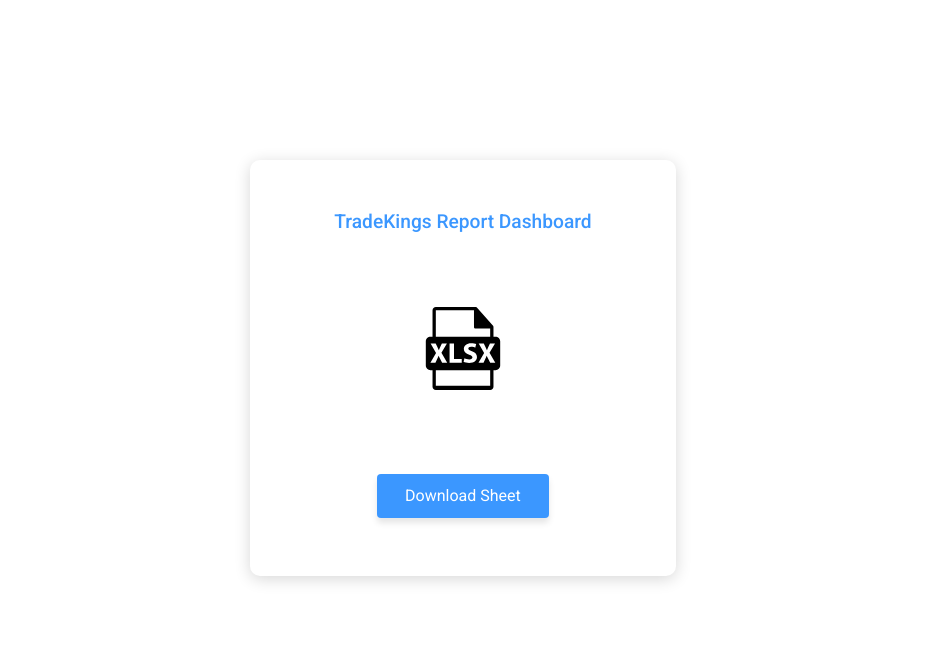
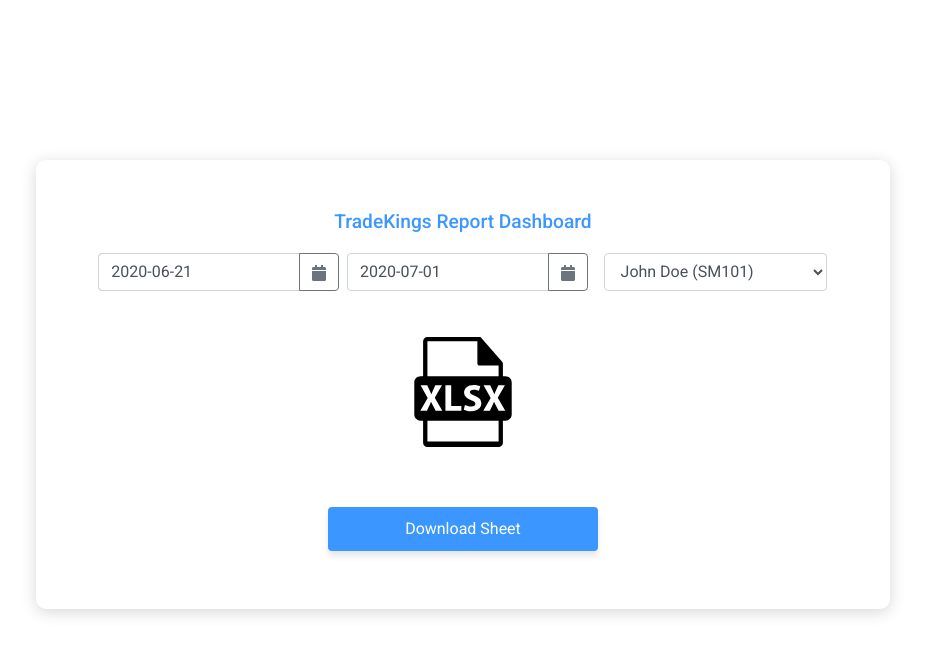
Before and after one commit to aman-g202/Tradekings-Dashboard, an Angular app: page /home in a window 1280 px wide. Shown: the top 654 px of the page, without its empty margins (177-1102 px from the left). Built offline with nearby package versions, Linux system fonts and the light colour scheme; no server answers; a small style sheet from the web is missing.

Commit message:
Added Data and Salesman Filter View

```diff
--- a/src/app/home/home.component.html
+++ b/src/app/home/home.component.html
@@ -1,11 +1,84 @@
 <section class="login">
-    <div class="col-lg-4 offset-lg-4 col-md-6 offset-md-2 form-wrapper clearfix">
+    <div class="col-lg-8 offset-lg-2 col-md-8 offset-md-2 form-wrapper clearfix">
 
         <div class="col-lg-12 section-heading">
             <p>TradeKings Report Dashboard</p>
             <p *ngIf="!isFetchedData">Fetching data...</p>
         </div>
+        <div class="filters col-lg-12">
+            <div class="col-lg-8 pr-0 float-left">
 
+                <form class="form-inline">
+                    <div class="form-group hidden">
+                      <div class="input-group">
+                        <input name="datepicker"
+                               class="form-control"
+                               ngbDatepicker
+                               #datepicker="ngbDatepicker"
+                               [autoClose]="'outside'"
+                               (dateSelect)="onDateSelection($event)"
+                               [displayMonths]="2"
+                               [dayTemplate]="t"
+                               outsideDays="hidden"
+                               [startDate]="fromDate!">
+                        <ng-template #t let-date let-focused="focused">
+                          <span class="custom-day"
+                                [class.focused]="focused"
+                                [class.range]="isRange(date)"
+                                [class.faded]="isHovered(date) || isInside(date)"
+                                (mouseenter)="hoveredDate = date"
+                                (mouseleave)="hoveredDate = null">
+                            {{ date.day }}
+                          </span>
+                        </ng-template>
+                      </div>
+                    </div>
+                    <div class="form-group fw-item">
+                      <div class="input-group">
+                        <input #dpFromDate
+                               class="form-control" placeholder="yyyy-mm-dd"
+                               name="dpFromDate"
+                               [value]="formatter.format(fromDate)"
+                               (input)="fromDate = validateInput(fromDate, dpFromDate.value)">
+                        <div class="input-group-append">
+                          <button class="btn btn-outline-secondary calendar" (click)="datepicker.toggle()" type="button">
+                              <i class="fa fa-calendar"></i>
+                          </button>
+                        </div>
+                      </div>
+                    </div>
+                    <div class="form-group ml-2 fw-item">
+                      <div class="input-group">
+                        <input #dpToDate
+                               class="form-control" placeholder="yyyy-mm-dd"
+                               name="dpToDate"
+                               [value]="formatter.format(toDate)"
+                               (input)="toDate = validateInput(toDate, dpToDate.value)">
+                        <div class="input-group-append">
+                          <button class="btn btn-outline-secondary calendar" (click)="datepicker.toggle()" type="button">
+                            <i class="fa fa-calendar"></i>
+                          </button>
+                        </div>
+                      </div>
+                    </div>
+                </form>
+            </div>
+            <div class="col-lg-4 float-left salesman-select">
+                <div class="form-group">
+                    <div class="input-group">
+                      <div class="input-group-append">
+                        <select name="salesman" id="salesman" class="form-control">
+                            <optgroup label="Select an option">
+                                <option value="">John Doe (SM101)</option>
+                                <option value="">John Doe (SM101)</option>
+                                <option value="">John Doe (SM101)</option>
+                            </optgroup>
+                        </select>
+                      </div>
+                    </div>
+                  </div>
+            </div>
+        </div>
         <div class="col-lg-12 input-wrapper clearfix">
             <img src="../../assets/icons/xlsx.svg" alt="">
         </div>
--- a/src/app/home/home.component.scss
+++ b/src/app/home/home.component.scss
@@ -38,9 +38,9 @@
             color: var(--primary-text-color);
             padding: 10px;
             img{
-                width: 50%;
-                padding: 44px;
-                margin: auto 25%;
+                width: 150px;
+                padding: 20px;
+                margin: auto calc(50% - 75px);
             }
         }
         .login-btn{
@@ -49,9 +49,45 @@
             color: var(--primary-text-color);
             border: 0;
             border-radius: 4px;
-            width: 50%;
+            width: 35%;
             margin: 20px auto 0;
             padding: 10px;
         }
     }
 }
+
+// Calendar
+.form-group.hidden {
+    width: 0;
+    margin: 0;
+    border: none;
+    padding: 0;
+  }
+  .custom-day {
+    text-align: center;
+    padding: 0.185rem 0.25rem;
+    display: inline-block;
+    height: 2rem;
+    width: 2rem;
+  }
+  .custom-day.focused {
+    background-color: #e6e6e6;
+  }
+  .custom-day.range, .custom-day:hover {
+    background-color: rgb(2, 117, 216);
+    color: white;
+  }
+  .custom-day.faded {
+    background-color: rgba(2, 117, 216, 0.5);
+  }
+
+  .form-inline{
+      .fw-item{
+          width: 49%;
+      }
+  }
+  .salesman-select{
+      .input-group-append{
+          width: 100%;
+      }
+  }
--- a/src/app/home/home.component.ts
+++ b/src/app/home/home.component.ts
@@ -3,6 +3,7 @@ import * as XLSX from 'xlsx';
 
 import data from '../../assets/captured-data';
 import { AppService } from '../../providers/app.service';
+import { NgbCalendar, NgbDateParserFormatter, NgbDate } from '@ng-bootstrap/ng-bootstrap';
 
 
 @Component({
@@ -16,13 +17,57 @@ export class HomeComponent implements OnInit {
   fetchedCapturedData: Array<any>;
   isFetchedData = false;
 
+  hoveredDate: NgbDate | null = null;
+
+  fromDate: NgbDate | null;
+  toDate: NgbDate | null;
+
+
   constructor(
-    private appService: AppService
-  ) { }
+    private appService: AppService,
+    private calendar: NgbCalendar,
+    public formatter: NgbDateParserFormatter
+  ) {
+    this.fromDate = calendar.getToday();
+    this.toDate = calendar.getNext(calendar.getToday(), 'd', 10);
+  }
 
   ngOnInit() {
     this.fetchCapturedData();
   }
+
+
+  // Date Selection Begins
+  onDateSelection(date: NgbDate) {
+    if (!this.fromDate && !this.toDate) {
+      this.fromDate = date;
+    } else if (this.fromDate && !this.toDate && date && date.after(this.fromDate)) {
+      this.toDate = date;
+    } else {
+      this.toDate = null;
+      this.fromDate = date;
+    }
+    console.log('From date:' + JSON.stringify(this.fromDate));
+    console.log('End date:' + JSON.stringify(this.toDate));
+  }
+
+  isHovered(date: NgbDate) {
+    return this.fromDate && !this.toDate && this.hoveredDate && date.after(this.fromDate) && date.before(this.hoveredDate);
+  }
+
+  isInside(date: NgbDate) {
+    return this.toDate && date.after(this.fromDate) && date.before(this.toDate);
+  }
+
+  isRange(date: NgbDate) {
+    return date.equals(this.fromDate) || (this.toDate && date.equals(this.toDate)) || this.isInside(date) || this.isHovered(date);
+  }
+
+  validateInput(currentValue: NgbDate | null, input: string): NgbDate | null {
+    const parsed = this.formatter.parse(input);
+    return parsed && this.calendar.isValid(NgbDate.from(parsed)) ? NgbDate.from(parsed) : currentValue;
+  }
+  // Date Selection Ends
 
   fetchCapturedData() {
     this.appService.fetchCapturedData().subscribe((result: Array<any>) => {
```
